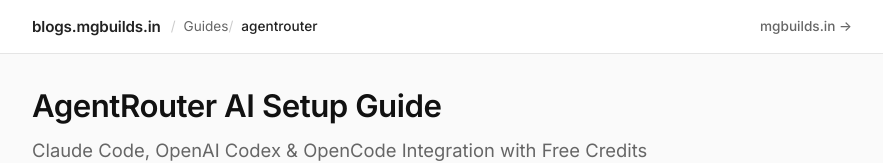
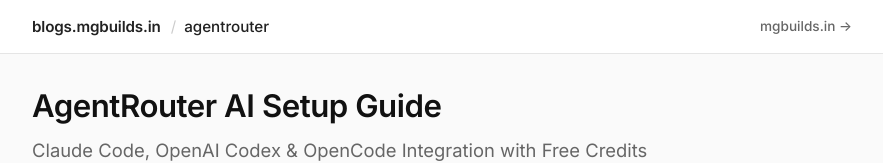
Before and after one commit to monojitgoswami69/blogs, a Next.js app: page /agentrouter in a window 1280 px wide. Shown: the top 163 px of the page, without its empty margins (198-1081 px from the left). Built offline with nearby package versions, Linux system fonts and the light colour scheme.

Commit message:
fix: navbar breadcrumb alignment and simplify README

```diff
--- a/src/app/[slug]/page.tsx
+++ b/src/app/[slug]/page.tsx
@@ -123,7 +123,6 @@
     <>
       <Navbar
         breadcrumbs={[
-          { label: 'Guides', href: '/' },
           { label: post.slug },
         ]}
       />
--- a/src/app/globals.css
+++ b/src/app/globals.css
@@ -127,8 +127,14 @@
   display: flex;
   align-items: center;
   gap: 8px;
-  font-size: 0.85rem;
+  font-size: 0.95rem;
   color: var(--text-muted);
+}
+
+.breadcrumb-segment {
+  display: flex;
+  align-items: center;
+  gap: 8px;
 }
 
 .breadcrumb-separator {
--- a/src/components/Navbar.tsx
+++ b/src/components/Navbar.tsx
@@ -17,9 +17,9 @@
           </Link>
           {breadcrumbs && breadcrumbs.length > 0 && (
             <div className="breadcrumbs">
-              <span className="breadcrumb-separator">/</span>
               {breadcrumbs.map((crumb, idx) => (
-                <span key={idx} className="breadcrumb-item">
+                <div key={idx} className="breadcrumb-segment">
+                  <span className="breadcrumb-separator">/</span>
                   {crumb.href ? (
                     <Link href={crumb.href} className="breadcrumb-link">
                       {crumb.label}
@@ -27,10 +27,7 @@
                   ) : (
                     <span className="breadcrumb-current">{crumb.label}</span>
                   )}
-                  {idx < breadcrumbs.length - 1 && (
-                    <span className="breadcrumb-separator">/</span>
-                  )}
-                </span>
+                </div>
               ))}
             </div>
           )}
```
Also changed, not shown: 1 other file (tests, documents, lock files or other folders).
